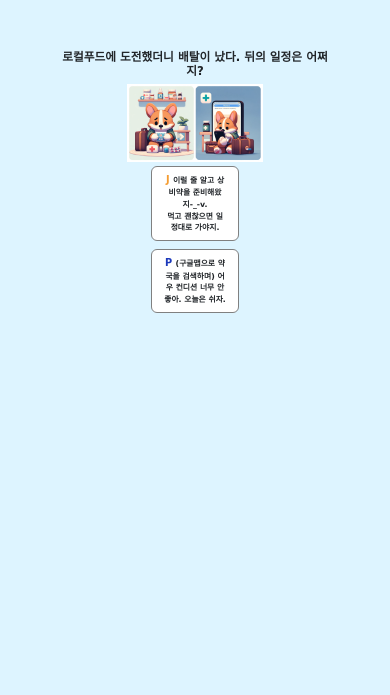
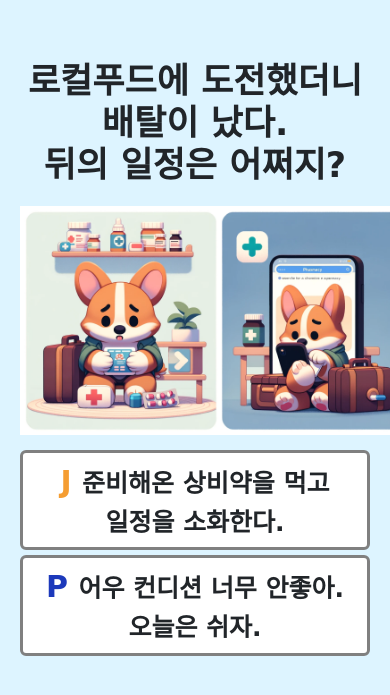
Before and after one commit to TellMeRodi/Rodi_Service, a Django app: template Researches/templates/MBTI_JP.html in a window 390 px wide; the page is wider, and only the part inside the window is pictured. Shown: the top 695 px of that part. Run offline with Django 4.2, Linux system fonts and the light colour scheme; the template is opened without the code that fills it, so the values that code supplies are empty; some libraries are stand-ins or nearby versions; some web fonts are replaced.

Commit message:
모바일웹(768px)으로 수정

```diff
--- a/Researches/templates/MBTI_JP.html
+++ b/Researches/templates/MBTI_JP.html
@@ -3,14 +3,15 @@
 {% block body %}
     <div style="text-align: center; margin-top: 40px;">
         <h1 class="question Dovemayo_gothic">
-            로컬푸드에 도전했더니 배탈이 났다. 뒤의 일정은 어쩌지?
+            로컬푸드에 도전했더니 배탈이 났다. <br>
+            뒤의 일정은 어쩌지?
         </h1>
         <img class="survey-image" src = "{% static 'images/JP.jpeg' %}">
         <form method="POST">
             {% csrf_token %}
-            <div  class="d-grid gap-2 col-4 mx-auto" id="fontDiv">
-                <button type="submit" name="MBTI_JP" value="J" class="btn Dovemayo_gothic answer"><span class="highlight">J </span>이럴 줄 알고 상비약을 준비해왔지-_-v. <br>먹고 괜찮으면 일정대로 가야지.</button>
-                <button type="submit" name="MBTI_JP" value="P" class="btn Dovemayo_gothic answer"><span class="highlight2">P </span>(구글맵으로 약국을 검색하며) 어우 컨디션 너무 안좋아. 오늘은 쉬자. </button>
+            <div id="fontDiv">
+                <button type="submit" name="MBTI_JP" value="J" class="btn Dovemayo_gothic answer"><span class="highlight">J </span>준비해온 상비약을 먹고<br>일정을 소화한다.</button><br>
+                <button type="submit" name="MBTI_JP" value="P" class="btn Dovemayo_gothic answer"><span class="highlight2">P </span>어우 컨디션 너무 안좋아.<br>오늘은 쉬자. </button>
             </div>
         </form>
     </div>
--- a/Researches/templates/style3.html
+++ b/Researches/templates/style3.html
@@ -9,9 +9,9 @@
         <img class="survey-image" src = "{% static 'images/style3.png' %}">
         <form method="POST">
             {% csrf_token %}
-            <div  class="d-grid gap-2 col-4 mx-auto" id="fontDiv">
-                <button type="submit" name="style3" value="0" class="btn Dovemayo_gothic answer">새로운 경험을 할 수 있는 <span class="highlight">새로운 </span>지역 🌈</button>
-                <button type="submit" name="style3" value="1" class="btn Dovemayo_gothic answer">그곳의 매력을 다시 느끼는 <span class="highlight2">익숙한 </span>지역 🏠</button>
+            <div id="fontDiv">
+                <button type="submit" name="style3" value="0" class="btn Dovemayo_gothic answer">새로운 경험을 할 수 있는<br><span class="highlight">새로운 </span>지역 🌈</button><br>
+                <button type="submit" name="style3" value="1" class="btn Dovemayo_gothic answer">그곳의 매력을 다시 느끼는<br><span class="highlight2">익숙한 </span>지역 🏠</button>
             </div>
         </form>
     </div>
--- a/Researches/templates/style4.html
+++ b/Researches/templates/style4.html
@@ -9,9 +9,9 @@
         <img class="survey-image" src = "{% static 'images/style4.png' %}">
         <form method="POST">
             {% csrf_token %}
-            <div  class="d-grid gap-2 col-4 mx-auto" id="fontDiv">
-                <button type="submit" name="style4" value="0" class="btn Dovemayo_gothic answer">편안한 침대, 럭셔리한 시설이 있는 <span class="highlight">호텔 </span>🏨</button>
-                <button type="submit" name="style4" value="1" class="btn Dovemayo_gothic answer">숙박비 아껴서 다른데 쓰자! <span class="highlight2">게스트하우스</span>🏠</button>
+            <div id="fontDiv">
+                <button type="submit" name="style4" value="0" class="btn Dovemayo_gothic answer">편안한 침대, 럭셔리한<br>시설이 있는 <span class="highlight">호텔 </span>🏨</button><br>
+                <button type="submit" name="style4" value="1" class="btn Dovemayo_gothic answer">숙박비 아껴서 다른데 쓰자!<br><span class="highlight2">게스트하우스</span>🏠</button>
             </div>
         </form>
     </div>
--- a/Researches/templates/style5.html
+++ b/Researches/templates/style5.html
@@ -9,9 +9,9 @@
         <img class="survey-image" src = "{% static 'images/style5.png' %}">
         <form method="POST">
             {% csrf_token %}
-            <div  class="d-grid gap-2 col-4 mx-auto" id="fontDiv">
-                <button type="submit" name="style5" value="0" class="btn Dovemayo_gothic answer">요즘 너무 바빴어, <span class="highlight">힐링</span>하면서 충전하자! 🌴</button>
-                <button type="submit" name="style5" value="1" class="btn Dovemayo_gothic answer">평상시에 못해본 패러글라이딩, 서핑 같은<br> <span class="highlight2">액티비티</span>를 해야지! 🏄‍♂️</button>
+            <div id="fontDiv">
+                <button type="submit" name="style5" value="0" class="btn Dovemayo_gothic answer">요즘 너무 바빴어,<br><span class="highlight">힐링</span>하면서 충전하자! 🌴</button><br>
+                <button type="submit" name="style5" value="1" class="btn Dovemayo_gothic answer">패러글라이딩, 서핑 같은<br> <span class="highlight2">액티비티</span>를 해야지! 🏄‍♂️</button>
             </div>
         </form>
     </div>
--- a/Researches/templates/style6.html
+++ b/Researches/templates/style6.html
@@ -9,9 +9,9 @@
         <img class="survey-image" src = "{% static 'images/style6.png' %}">
         <form method="POST">
             {% csrf_token %}
-            <div  class="d-grid gap-2 col-4 mx-auto" id="fontDiv">
-                <button type="submit" name="style6" value="0" class="btn Dovemayo_gothic answer">내가 백종원! 나만의 <span class="highlight">숨은 맛집</span></button>
-                <button type="submit" name="style6" value="1" class="btn Dovemayo_gothic answer">블로그 리뷰가 많은 검증된 <span class="highlight2">유명 맛집</span></button>
+            <div id="fontDiv">
+                <button type="submit" name="style6" value="0" class="btn Dovemayo_gothic answer">내가 백종원!<br>나만의 <span class="highlight">숨은 맛집</span></button><br>
+                <button type="submit" name="style6" value="1" class="btn Dovemayo_gothic answer">블로그 리뷰가 많은<br>검증된 <span class="highlight2">유명 맛집</span></button>
             </div>
         </form>
     </div>
--- a/Researches/templates/style7.html
+++ b/Researches/templates/style7.html
@@ -9,9 +9,9 @@
         <img class="survey-image" src = "{% static 'images/style7.png' %}">
         <form method="POST">
             {% csrf_token %}
-            <div  class="d-grid gap-2 col-4 mx-auto" id="fontDiv">
-                <button type="submit" name="style7" value="0" class="btn Dovemayo_gothic answer">계획에 차질이 생겼어! <br><span class="highlight">계획을 전면 수정한다</span></button>
-                <button type="submit" name="style7" value="1" class="btn Dovemayo_gothic answer"><span class="highlight2">오히려 좋아! </span>놓친 김에 주변에서 더 논다</button>
+            <div id="fontDiv">
+                <button type="submit" name="style7" value="0" class="btn Dovemayo_gothic answer">계획에 차질이 생겼어! <br><span class="highlight">계획을 전면 수정한다</span></button><br>
+                <button type="submit" name="style7" value="1" class="btn Dovemayo_gothic answer"><span class="highlight2">오히려 좋아! </span>놓친 김에<br>주변에서 더 논다</button>
             </div>
         </form>
     </div>
--- a/templates/base.html
+++ b/templates/base.html
@@ -15,51 +15,60 @@
     <style>
         body {
             background-color: #DDF4FF;
-            background-size: 50%; /* 배경 이미지를 화면에 맞게 조절합니다. */
-            background-repeat: no-repeat;
-            background-position: center; /* 배경 이미지를 가운데 정렬합니다. */
         }
 
         .question {
-            margin-bottom: 1.5vw;
-            font-size: 3vw;
+            margin-bottom: 20px;
+            font-size: 35px;
             font-weight: bold;
         }
 
         .survey-image {
-            width: 35vw;
-            margin-bottom: 1vw;
+            width: 400px;
+            margin-bottom: 10px;
         }
 
         .answer {
-            font-size: 2vw;
+            font-size: 25px;
             font-weight: bold;
             border-color: gray;
-            border-width: 0.3vw;
+            border-width: 3px;
             background-color: white;
+            width: 350px;
+            text-align: center;
+            margin-top: 5px;
         }
 
         .answer:hover {
             border-color: gray;
-            border-width: 0.3vw;
+            border-width: 3px;
             background-color: rgb(213, 213, 213);
         }
 
         .highlight {
-            color: #F59D32; /* 받기 텍스트를 초록색으로 설정합니다. */
+            color: #F59D32;
             font-weight: bold;
-            font-size: 2.5vw;
+            font-size: 30px;
         }
 
         .highlight2 {
-            color: #1C39BB; /* 받기 텍스트를 초록색으로 설정합니다. */
+            color: #1C39BB;
             font-weight: bold;
-            font-size: 2.5vw;
+            font-size: 30px;
+        }
+
+        .container {
+            max-width: 768px; /* 원하는 최대 너비 설정 */
+            margin: 0 auto; /* 상단 및 하단 여백은 0, 좌우 여백은 자동(중앙 정렬) */
+            padding: 20px; /* 내용과 컨테이너 사이의 여백 */
+            position: absolute;
+            left: 50%;
+            transform: translateX(-50%);
         }
     </style>
 
 </head>
-<body style="margin: 50px;">
+<body>
     <div class="container">
         {% block body %}
         {% endblock %}
```
Also changed, not shown: Researches/templates/MBTI_EI.html (+4 -4 lines), Researches/templates/MBTI_FT.html (+5 -4 lines), Researches/templates/MBTI_SN.html (+5 -4 lines), Researches/templates/home.html (+6 -9 lines), Researches/templates/style1.html (+4 -4 lines), Researches/templates/style2.html (+4 -4 lines), Researches/templates/style8.html (+4 -4 lines), static/images/EI.jpeg (deleted), static/images/home 복사본.png (added), static/images/home.jpeg (added), 2 other files.
